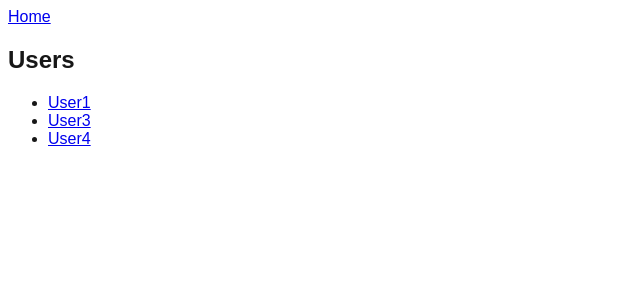
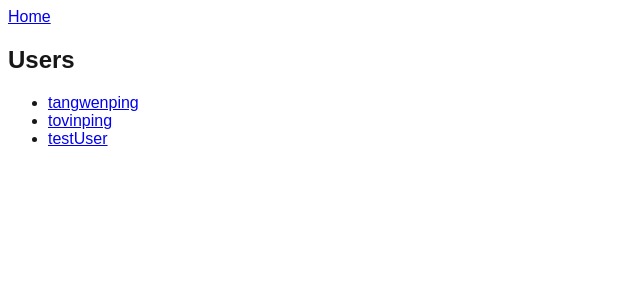
Before and after one commit to tovinping/api, a Next.js app: page /users in a window 1280 px wide. Shown: the top 300 px of the page, without its empty margins (0-640 px from the left). Built offline with nearby package versions, Linux system fonts and the light colour scheme.

Commit message:
add button

```diff
--- a/app/(users)/layout.tsx
+++ b/app/(users)/layout.tsx
@@ -1,11 +1,6 @@
-import type { Metadata } from "next";
 import Link from "next/link";
-export const metadata: Metadata = {
-  title: "User Page",
-  description: "userPage",
-};
 
-export default function UserLayout({
+export default async function UserLayout({
   children,
 }: {
   children: React.ReactNode;
--- a/app/(users)/users/page.tsx
+++ b/app/(users)/users/page.tsx
@@ -7,13 +7,13 @@ export default function About() {
       <h1>Users</h1>
       <ul>
         <li>
-          <Link href="/users/1">User1</Link>
+          <Link href="/users/tangwenping">tangwenping</Link>
         </li>
         <li>
-          <Link href="/users/3">User3</Link>
+          <Link href="/users/tovinping">tovinping</Link>
         </li>
         <li>
-          <Link href="/users/4">User4</Link>
+          <Link href="/users/testUser">testUser</Link>
         </li>
       </ul>
     </div>
--- a/app/api/auth/login.ts
+++ b/app/api/auth/login.ts
@@ -1,6 +1,7 @@
 import { ILoginRes } from "@/types/auth";
 import apiUtils from "@/utils/api";
 export default apiUtils((req, res) => {
+  console.log(`req.user =${req.user}`)
   const loginRes: ILoginRes = { token: "test master" };
   res.ok<ILoginRes>(loginRes);
 });
--- a/package.json
+++ b/package.json
@@ -3,9 +3,9 @@
   "version": "0.1.0",
   "private": true,
   "scripts": {
-    "dev": "next dev",
+    "dev": "next dev --turbo",
     "build": "next build",
-    "start": "next start",
+    "start": "next start --port 3001",
     "lint": "next lint"
   },
   "dependencies": {
```
Also changed, not shown: app/(users)/users/[userId]/page.tsx (+26 -4 lines), components/Button/BackButton.tsx (added, +8 -0 lines), components/Button/index.tsx (deleted).
